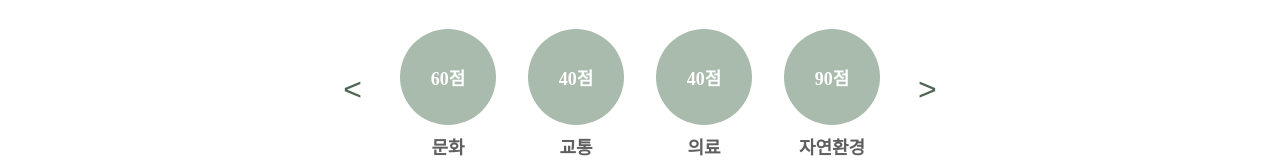
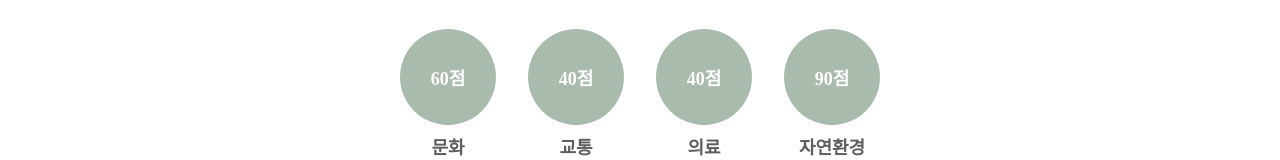
Before and after one commit to gdg-baekya-team20/move-to-village-FE, a React (Vite) app: page /form/result in a window 1280 px wide. Shown: the part 532-692 px from the top of the page. Built offline with nearby package versions, Linux system fonts and the light colour scheme.

Commit message:
[Chore] 추천 결과 페이지 지역 하나만 렌더링하도록 수정

```diff
--- a/src/component/RecomResult.jsx
+++ b/src/component/RecomResult.jsx
@@ -1,32 +1,14 @@
-import { useState } from 'react';
 import styled from 'styled-components';
 import Header from './Header';
 import recomData from './mock/RecomMock.json'; // JSON 데이터 import
 
 function RecomResult() {
-  const [currentIndex, setCurrentIndex] = useState(0); // 현재 지역 인덱스
-  const data = recomData[currentIndex]; // 현재 인덱스에 해당하는 데이터
-
-  // 이전 지역으로 이동
-  const handlePrev = () => {
-    setCurrentIndex((prevIndex) =>
-      prevIndex === 0 ? recomData.length - 1 : prevIndex - 1
-    );
-  };
-
-  // 다음 지역으로 이동
-  const handleNext = () => {
-    setCurrentIndex((prevIndex) =>
-      prevIndex === recomData.length - 1 ? 0 : prevIndex + 1
-    );
-  };
+  const data = recomData[0]; // 전달받은 첫 번째 지역 데이터만 출력
 
   return (
     <div>
       <Header />
       <Container>
-        <Navigation>
-          <NavButton onClick={handlePrev}>&lt;</NavButton>
         <Content>
           <Text>추천 지역은</Text>
           <Title>{data.ruralName}</Title>
@@ -56,8 +38,6 @@ function RecomResult() {
             {data.ruralName} 귀촌 관련 페이지 바로 가기
           </StyledLink>
         </Content>
-          <NavButton onClick={handleNext}>&gt;</NavButton>
-        </Navigation>
       </Container>
     </div>
   );
@@ -71,25 +51,6 @@ const Container = styled.div`
   align-items: center;
   justify-content: center;
   margin-top: 3rem;
-`;
-
-const Navigation = styled.div`
-  display: flex;
-  align-items: center;
-  justify-content: center;
-  gap: 2rem;
-`;
-
-const NavButton = styled.button`
-  background: none;
-  border: none;
-  font-size: 2rem;
-  color: #4e6453;
-  cursor: pointer;
-
-  &:hover {
-    color: #6a856f;
-  }
 `;
 
 const Content = styled.div`
@@ -113,7 +74,6 @@ const Text = styled.div`
   font-weight: 500;
   color: #464646;
 `;
-
 
 const Title = styled.div`
   margin: 1.5rem 0;
```
Lines whose indentation alone changed are shown as unchanged.
